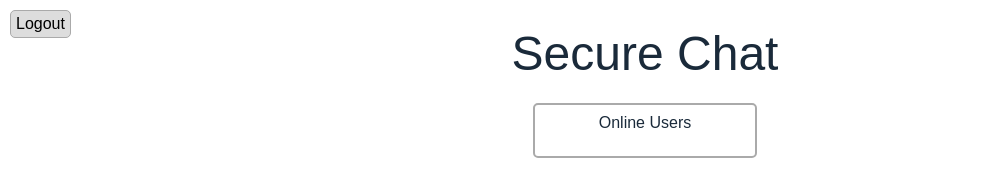
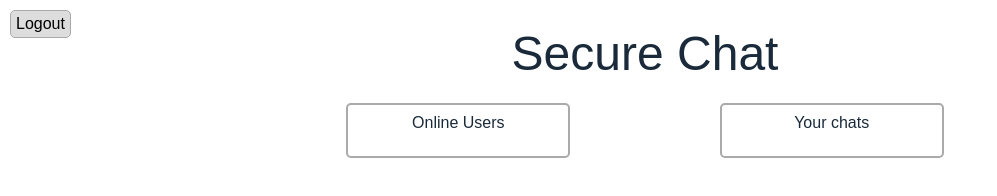
Before and after one commit to HashProjects/SecureChat, a website: page public/chat.html in a window 1280 px wide. Shown: the whole page, without its empty margins (0-997 px from the left). Drawn offline with nearby package versions, Linux system fonts and the light colour scheme; no server answers.

Commit message:
smol edit

```diff
--- a/public/chat.html
+++ b/public/chat.html
@@ -19,9 +19,12 @@
   <div class="content">
     <div class="center">
       <h1>Secure Chat</h1>
-      <div class="onlineUsers">
+      <div id="menus">
         <ul id="userList">
           <h3>Online Users</h3>
+        </ul>
+        <ul id="chatList">
+          <h3>Your chats</h3>
         </ul>
       </div>
     </div>
```
